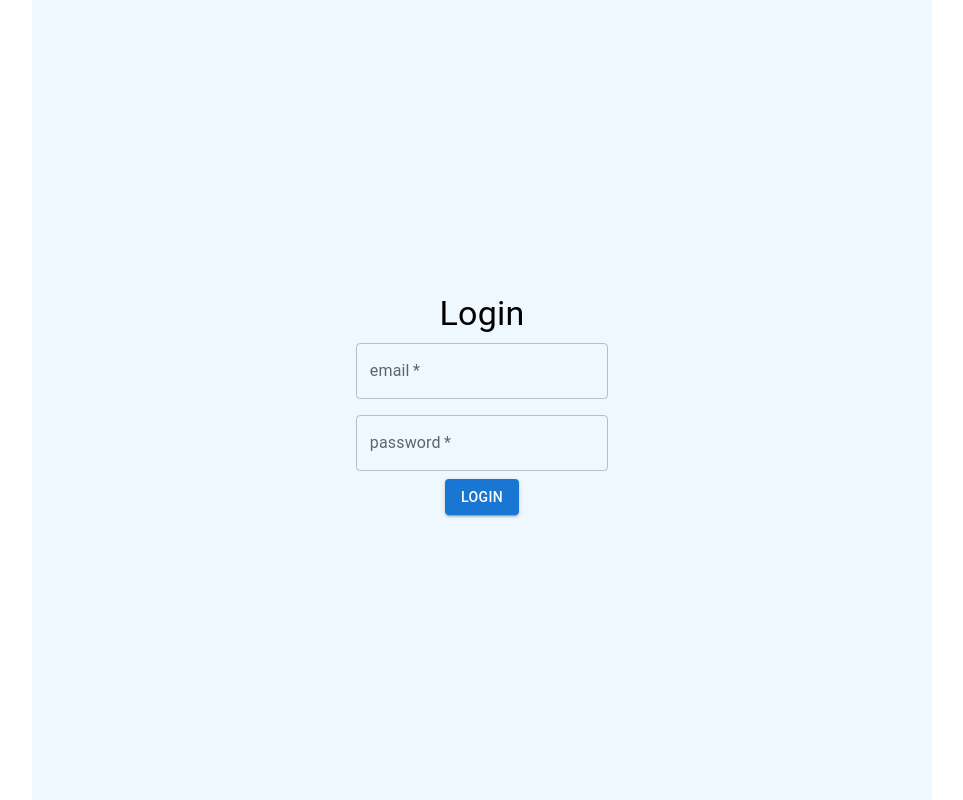
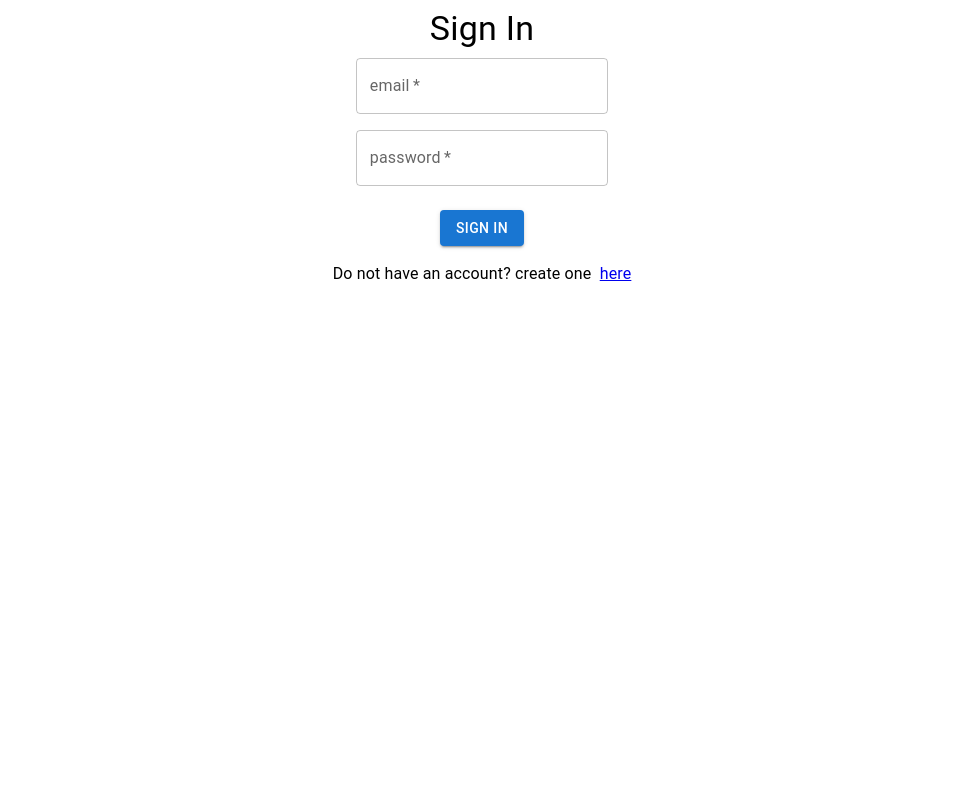
Before and after one commit to mwendwa99/save-a-spot, a React (Create React App) app in the folder client/: page / in a window 1280 px wide. Shown: the whole page, without its empty margins (158-1121 px from the left). Built offline with nearby package versions, Linux system fonts and the light colour scheme.

Commit message:
add home page, fix auth state management

```diff
--- a/client/src/App.js
+++ b/client/src/App.js
@@ -1,15 +1,45 @@
-import { Routes, Route } from 'react-router-dom';
+import React, { useState } from 'react';
+import { Routes, Route, useNavigate } from 'react-router-dom';
+import { ToastContainer, toast } from 'react-toastify';
+import 'react-toastify/dist/ReactToastify.css';
 
 import './App.css';
-import SignIn from './pages/Login';
 import Home from './pages/Home';
+import { Form } from './components/Form';
+import { useAuth } from './provider/Authentication';
 
 function App() {
+  const [email, setEmail] = useState('');
+  const [password, setPassword] = useState('');
+  const navigate = useNavigate();
+  const { signIn, signUp, message, currentUser } = useAuth();
+
+  console.log(currentUser);
+
+  const handleAction = (action) => {
+    if (action === 'signin') {
+      signIn(email, password);
+      toast.info(message);
+      navigate('/home');
+    }
+    if (action === 'signup') {
+      signUp(email, password);
+      toast.info(message);
+      toast.info('signup success');
+      navigate('/');
+    }
+  }
+
   return (
     <div className="App">
+      <ToastContainer />
       <Routes>
-        <Route path='/' element={<SignIn />} />
-        <Route path='/register' element={<SignIn />} />
+        <Route path='/' element={
+          <Form setEmail={setEmail} setPassword={setPassword} title='Sign In' handleAction={() => handleAction('signin')} />
+        } />
+        <Route path='/register' element={
+          <Form setEmail={setEmail} setPassword={setPassword} title='Sign Up' handleAction={() => handleAction('signup')} />
+        } />
         <Route path='/home' element={<Home />} />
       </Routes>
     </div>
--- a/client/src/components/Button.js
+++ b/client/src/components/Button.js
@@ -2,10 +2,10 @@ import * as React from 'react';
 import Stack from '@mui/material/Stack';
 import Button from '@mui/material/Button';
 
-export default function BasicButtons({ type }) {
+export default function BasicButtons({ type, title, handleAction }) {
     return (
-        <Stack spacing={2} direction="row">
-            <Button type={type} variant="contained">Login</Button>
+        <Stack spacing={2} direction="row" style={{ padding: '1rem' }}>
+            <Button type={type} onClick={handleAction} variant="contained">{title}</Button>
         </Stack>
     );
 }
--- a/client/src/components/Form.js
+++ b/client/src/components/Form.js
@@ -3,9 +3,9 @@ import Box from '@mui/material/Box';
 import TextField from '@mui/material/TextField';
 import Typography from '@mui/material/Typography';
 import { makeStyles } from '@mui/styles';
+import { Link } from 'react-router-dom';
 
 import BasicButtons from './Button';
-import { useAuth } from '../provider/Authentication';
 
 const useStyles = makeStyles(theme => ({
     root: {
@@ -27,15 +27,13 @@ const useStyles = makeStyles(theme => ({
     },
 }));
 
-function Form() {
+function Form({ title, setEmail, setPassword, handleAction }) {
     const classes = useStyles();
-    const { signIn } = useAuth();
 
     const login = (e) => {
         e.preventDefault();
-        const email = e.target.email.value;
-        const password = e.target.password.value;
-        signIn(email, password);
+        setEmail(e.target.email.value);
+        setPassword(e.target.password.value);
     };
 
     return (
@@ -50,7 +48,7 @@ function Form() {
             autoComplete="off"
             onSubmit={(e) => login(e)}
         >
-            <Typography align='center' variant="h4">Login</Typography>
+            <Typography align='center' variant="h4">{title}</Typography>
             <TextField
                 required
                 id="email"
@@ -67,7 +65,18 @@ function Form() {
                 label="password"
                 placeholder='xyz'
             />
-            <BasicButtons type="submit" />
+            <BasicButtons type="submit" title={title} handleAction={() => handleAction()} />
+            {
+                title === 'Sign In' ?
+                    <Typography align='center' variant="body1">Do not have an account? create one &nbsp;
+                        <Link to='/register' >here</Link>
+                    </Typography>
+                    : title === 'Sign Up' ?
+                        <Typography align='center' variant="body1">Already have an account? sign in &nbsp;
+                            <Link to='/' >here</Link>
+                        </Typography>
+                        : null
+            }
         </Box>
     );
 }
--- a/client/src/pages/Home.jsx
+++ b/client/src/pages/Home.jsx
@@ -1,7 +1,24 @@
-import React from 'react';
+import React, { useEffect } from 'react';
 import { Typography, Container, Box, Grid } from '@mui/material';
+import { useNavigate } from 'react-router-dom';
+
+import Button from '../components/Button';
 
 const Home = () => {
+    const navigate = useNavigate();
+
+    useEffect(() => {
+        let token = sessionStorage.getItem('authToken');
+        if (!token) {
+            navigate('/');
+        }
+    }, []);
+
+    const logout = () => {
+        sessionStorage.removeItem('authToken');
+        navigate('/');
+    };
+
     return (
         <Container maxWidth='md'>
             <Box mb={2}>
@@ -10,11 +27,7 @@ const Home = () => {
                 </Typography>
             </Box>
             <Grid container spacing={2}>
-                <Grid item xs={12}>
-                    <Typography variant='h2' align='center'>
-                        Home
-                    </Typography>
-                </Grid>
+                <Button title="logout" handleAction={() => logout()} />
             </Grid>
         </Container>
     );
--- a/client/src/pages/Login.jsx
+++ /dev/null
@@ -1,35 +0,0 @@
-import React from 'react';
-import { Container } from '@mui/material';
-import { makeStyles } from '@mui/styles';
-import { ToastContainer, toast } from 'react-toastify';
-import 'react-toastify/dist/ReactToastify.css';
-
-import { Form } from '../components/Form';
-import { useAuth } from '../provider/Authentication';
-
-const useStyles = makeStyles({
-    root: {
-        display: 'flex',
-        flexDirection: 'column',
-        alignItems: 'center',
-        justifyContent: 'center',
-        height: '100vh',
-        backgroundColor: 'aliceblue'
-    },
-});
-
-const Login = () => {
-    const classes = useStyles();
-    const { error } = useAuth();
-
-    toast.error(error, { pauseOnHover: true, position: 'top-center' });
-
-    return (
-        <Container maxWidth='md' className={classes.root}>
-            <ToastContainer />
-            <Form />
-        </Container>
-    );
-}
-
-export default Login;
--- a/client/src/provider/Authentication.js
+++ b/client/src/provider/Authentication.js
@@ -8,33 +8,29 @@ const auth = getAuth();
 
 const AuthProvider = ({ children }) => {
     const [currentUser, setCurrentUser] = useState(null);
-    const [error, setError] = useState(null);
-    const [loading, setLoading] = useState(false);
+    const [message, setMessage] = useState(null);
 
-    const signIn = async (email, password) => {
-        setLoading(true);
-        await signInWithEmailAndPassword(auth, email, password)
+    const signIn = (email, password) => {
+        signInWithEmailAndPassword(auth, email, password)
             .then(res => {
-                setCurrentUser(res.user);
-                setLoading(false);
+                setCurrentUser(res.user.uid);
+                sessionStorage.setItem('authToken', res._tokenResponse.refreshToken);
+                setMessage(res.code)
             })
             .catch(err => {
-                setError(err.message);
-                setLoading(false);
+                setMessage(err.code);
             });
     };
 
     const signUp = (email, password) => {
-        setLoading(true);
-
         createUserWithEmailAndPassword(auth, email, password)
             .then(res => {
-                setCurrentUser(res.user);
-                setLoading(false);
+                setCurrentUser(res.user.uid);
+                sessionStorage.setItem('authToken', res._tokenResponse.refreshToken);
+                setMessage(res.code)
             })
             .catch(err => {
-                setError(err.message);
-                setLoading(false);
+                setMessage(err.code);
             });
     };
 
@@ -50,8 +46,7 @@ const AuthProvider = ({ children }) => {
     return (
         <AuthContext.Provider value={{
             currentUser,
-            error,
-            loading,
+            message,
             signIn,
             signUp,
             signOut,
```
